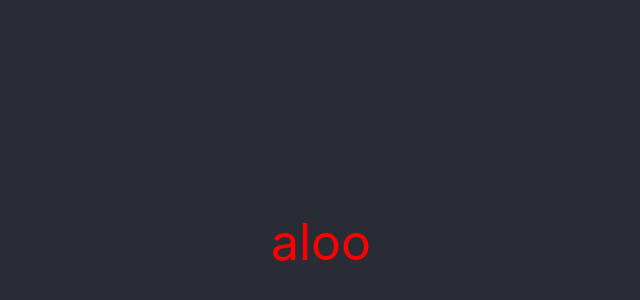
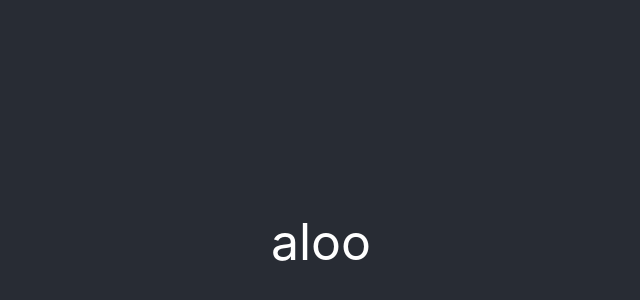
Before and after one commit to viktorlazi/seekandhit, a React (Create React App) app: page / in a window 1280 px wide. Shown: the part 158-458 px from the top of the page, without its empty margins (319-959 px from the left). Built offline with nearby package versions, Linux system fonts and the light colour scheme.

Commit message:
list store

```diff
--- a/src/App.jsx
+++ b/src/App.jsx
@@ -1,8 +1,10 @@
 import './App.css';
 import Clicky from './Components/Clicky';
 import ClickyStore from './Stores/ClickyStore';
+import ListStore from './Stores/ListStore';
 
-const clickyStore = new ClickyStore();
+const listStore = new ListStore();
+const clickyStore = new ClickyStore((x)=>listStore.addColour(x));
 
 function App() {
   return (
--- a/src/Stores/ClickyStore.js
+++ b/src/Stores/ClickyStore.js
@@ -1,14 +1,19 @@
 import {makeAutoObservable, action} from 'mobx';
 
 export default class ClickyStore{
-  colourHex='red';
+  colourHex='#fff';
   content='aloo';
-  constructor(){
+  addColour;
+  constructor(_addColour){
     makeAutoObservable(this);
+    this.addColour = _addColour;
   }
   fetchColour(){
     fetch('http://www.colr.org/json/color/random', {cache:'no-store'})
     .then(res=>res.json())
-    .then(action(data=>{this.colourHex = '#'+data.colors[0].hex}));
+    .then(action(data=>{
+      this.colourHex = '#'+data.colors[0].hex
+    }));
+    this.addColour(this.colourHex);
   }
 }
--- /dev/null
+++ b/src/Stores/ListStore.js
@@ -0,0 +1,12 @@
+import {makeAutoObservable} from 'mobx';
+
+export default class ListStore{
+  colours = [];
+  constructor(){
+    makeAutoObservable(this);
+  }
+  addColour(x){
+    this.colours.push(x);
+    console.log(this.colours)
+  }
+}
```
